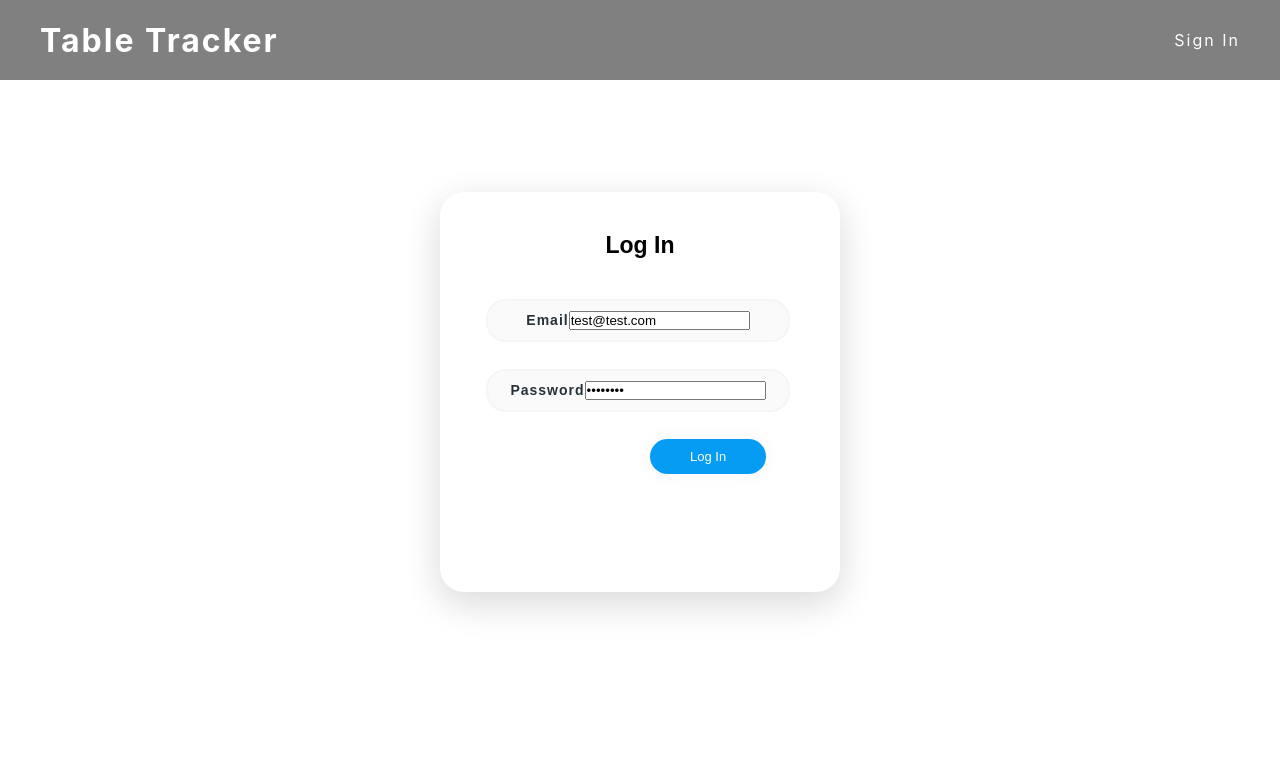
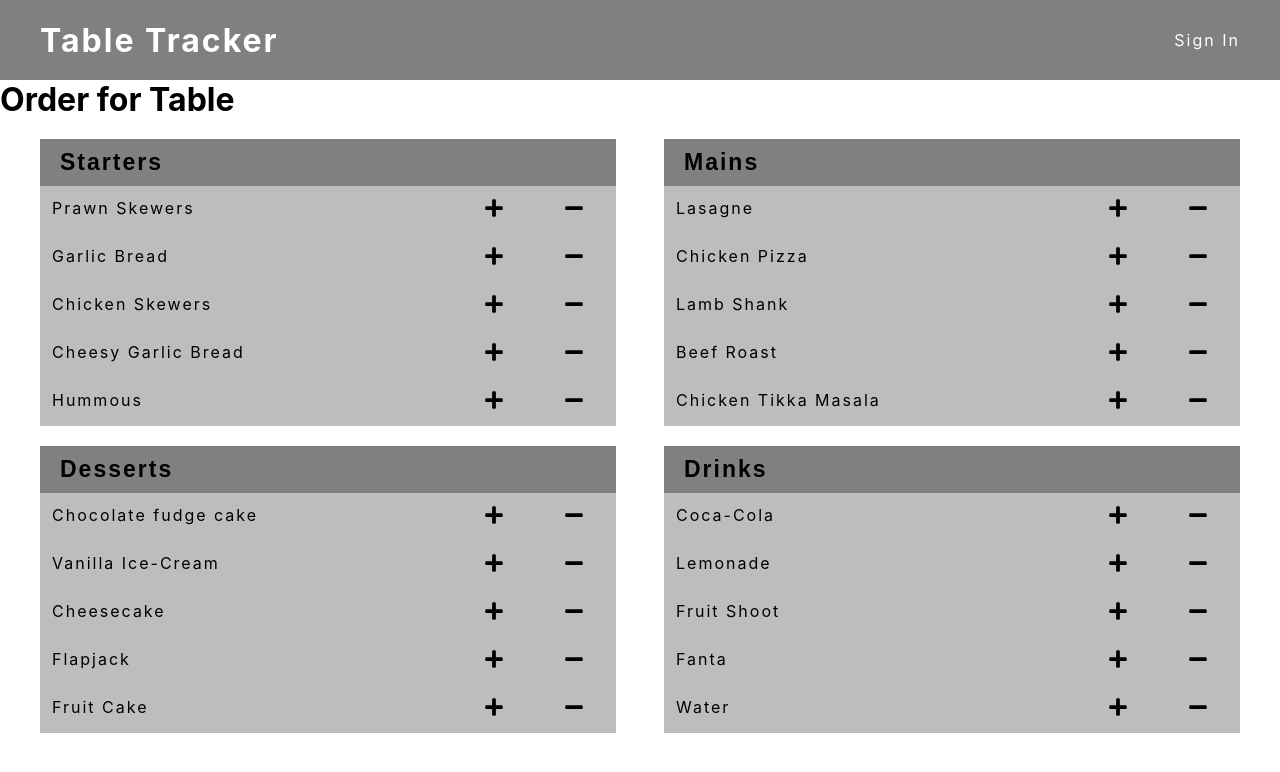
Before and after one commit to usuajiayako/Table-Tracker, a React (Create React App) app: page /menu in a window 1280 px wide. Before the commit this address led to /. Shown: the top 772 px of the page. Built offline with nearby package versions, Linux system fonts and the light colour scheme; no server answers.

Commit message:
added styling to the menu page to make it more user friendly

```diff
--- a/src/App.js
+++ b/src/App.js
@@ -18,8 +18,8 @@ const App = () => {
   const routes = (
     <Switch>
       <Route path="/" exact component={SigninPage} />
+      <Route path="/menu" component={MenuPage} />
       <Route path="/admin" exact component={AllUsersPage} />
-      <Route path="/admin/menu" component={MenuPage} />
       <Route path="/admin/new-user" component={NewUserPage} />
       <Route path="/admin/new-food" component={NewFoodPage} />
       <Route path="/waiter" component={WaiterPage} />
--- a/src/components/Header/Header.jsx
+++ b/src/components/Header/Header.jsx
@@ -4,7 +4,7 @@ import './Header.scss';
 import { AuthContext } from '../../context/AuthContext';
 
 const Header = () => {
-  const { currentUser, logout } = useContext(AuthContext);
+  const { currentUser } = useContext(AuthContext);
   return (
     <header>
       <h1>Table Tracker</h1>
@@ -14,15 +14,17 @@ const Header = () => {
             <NavItem link="/">Sign In</NavItem>
           ) : currentUser.email === 'test@test.com' ? (
             <>
+              <NavItem link="/menu">Menu</NavItem>
               <NavItem link="/admin">Staff</NavItem>
-              <NavItem link="/admin/menu">Menu</NavItem>
               <NavItem link="/admin/new-user">Add Staff</NavItem>
               <NavItem link="/admin/new-food">Add Food</NavItem>
-              <NavItem link="/">Sign Out</NavItem>
+              <NavItem link="/" signout={true}>
+                Sign Out
+              </NavItem>
             </>
           ) : (
             <>
-              <NavItem link="/admin/menu">Menu</NavItem>
+              <NavItem link="/menu">Menu</NavItem>
               <NavItem link="/" signout={true}>
                 Sign Out
               </NavItem>
--- a/src/components/MenuItems/MenuItem/MenuItem.jsx
+++ b/src/components/MenuItems/MenuItem/MenuItem.jsx
@@ -7,8 +7,12 @@ const MenuItem = ({ food }) => {
     <div className="item-container">
       <p>{food.name}</p>
       <div className="action-buttons">
-        <FaPlus />
-        <FaMinus />
+        <div>
+          <FaPlus size={20} />
+        </div>
+        <div>
+          <FaMinus size={20} />
+        </div>
       </div>
     </div>
   );
--- a/src/components/MenuItems/MenuItem/MenuItem.scss
+++ b/src/components/MenuItems/MenuItem/MenuItem.scss
@@ -3,9 +3,24 @@
   justify-content: space-between;
   padding: 12px;
 
+  &:hover {
+    background-color: rgb(181, 181, 181);
+  }
+
   .action-buttons {
     display: flex;
     justify-content: space-between;
-    width: 50px;
+
+    div {
+      cursor: pointer;
+      padding: 0 20px;
+      &:first-child {
+        margin-right: 20px;
+      }
+
+      &:hover {
+        color: white;
+      }
+    }
   }
 }
--- a/src/components/MenuItems/MenuItems.jsx
+++ b/src/components/MenuItems/MenuItems.jsx
@@ -1,42 +1,53 @@
-import React, { useContext } from 'react';
+import React, { useContext, useEffect, useState } from 'react';
+import { useHistory } from 'react-router-dom';
 
 import { MenuContext } from '../../context/MenuContext';
 import MenuItem from './MenuItem/MenuItem';
 import './MenuItems.scss';
 
-const MenuItems = () => {
+const MenuItems = (props) => {
+  const history = useHistory();
   const { starters, mains, desserts, drinks } = useContext(MenuContext);
+  const [tableName, setTableName] = useState('');
 
+  useEffect(() => {
+    setTableName(history.location.search.substring(1));
+  }, [history]);
   return (
     <>
-      <div className="course-container">
+      <h1>Order for Table {tableName}</h1>
+      <div className="courses-container">
+        <div className="course">
           <h3 className="title">Starters</h3>
           {starters &&
             starters.map((starter) => {
               return <MenuItem key={starter.food_id} food={starter} />;
             })}
         </div>
-      <div className="course-container">
+        <div className="course">
           <h3 className="title">Mains</h3>
           {mains &&
             mains.map((main) => {
               return <MenuItem key={main.food_id} food={main} />;
             })}
         </div>
-      <div className="course-container">
+      </div>
+      <div className="courses-container">
+        <div className="course">
           <h3 className="title">Desserts</h3>
           {desserts &&
             desserts.map((dessert) => {
               return <MenuItem key={dessert.food_id} food={dessert} />;
             })}
         </div>
-      <div className="course-container">
+        <div className="course">
           <h3 className="title">Drinks</h3>
           {drinks &&
             drinks.map((drink) => {
               return <MenuItem key={drink.food_id} food={drink} />;
             })}
         </div>
+      </div>
     </>
   );
 };
--- a/src/components/MenuItems/MenuItems.scss
+++ b/src/components/MenuItems/MenuItems.scss
@@ -1,7 +1,14 @@
-.course-container {
+.courses-container {
+  display: flex;
+  flex-direction: row;
+  justify-content: space-between;
   margin: 20px 40px;
-  background-color: rgb(191, 188, 188);
   letter-spacing: 2px;
+
+  .course {
+    min-width: 48%;
+    background-color: rgb(191, 188, 188);
+  }
 
   .title {
     margin: 0;
--- a/src/components/Popup/Popup.jsx
+++ b/src/components/Popup/Popup.jsx
@@ -1,15 +1,19 @@
-import React from "react";
-import "./popup.scss";
+import React from 'react';
+import { useHistory } from 'react-router-dom';
+import './popup.scss';
 
-function Popup({ table, closePopup, menu, order, addToOrder, submitOrder }) {
+function Popup({ tableName, closePopup }) {
+  const history = useHistory();
   return (
     <div className="popup">
       <div className="popup_inner">
-        <h1>{table}</h1>
+        <h1>{tableName}</h1>
         <button onClick={closePopup}>Close Popup</button>
         <div>
           <button>Activate table</button>
-          <button>Place order</button>
+          <button onClick={() => history.push(`/menu?${tableName}`)}>
+            Place order
+          </button>
         </div>
       </div>
     </div>
--- a/src/containers/SigninPage/SigninPage.jsx
+++ b/src/containers/SigninPage/SigninPage.jsx
@@ -1,8 +1,7 @@
-import React from "react";
-import { useRef, useState } from "react";
-import "./SigninPage.scss";
-import { useAuth } from "../../context/AuthContext";
-import { useHistory } from "react-router-dom";
+import React, { useRef, useState } from 'react';
+import './SigninPage.scss';
+import { useAuth } from '../../context/AuthContext';
+import { useHistory } from 'react-router-dom';
 
 import './SigninPage.scss';
 
@@ -10,7 +9,7 @@ function SigninPage() {
   const emailRef = useRef();
   const passwordRef = useRef();
   const { login } = useAuth();
-  const [error, setError] = useState("");
+  const [error, setError] = useState('');
   const [loading, setLoading] = useState(false);
   const history = useHistory();
 
@@ -18,12 +17,12 @@ function SigninPage() {
     event.preventDefault();
 
     try {
-      setError("");
+      setError('');
       setLoading(true);
       await login(emailRef.current.value, passwordRef.current.value);
-      history.push("/admin");
+      history.push('/waiter');
     } catch {
-      setError("Failed to sign in");
+      setError('Failed to sign in');
     }
 
     setLoading(false);
--- a/src/containers/WaiterPage/WaiterPage.jsx
+++ b/src/containers/WaiterPage/WaiterPage.jsx
@@ -1,35 +1,24 @@
-import "./WaiterPage.scss";
-import React from "react";
-import { useState } from "react";
+import React, { useState } from 'react';
+import './WaiterPage.scss';
 
-import Popup from "../../components/Popup/Popup";
+import Popup from '../../components/Popup/Popup';
 
 const WaiterPage = () => {
+  const [showPopup, setShowPopup] = useState(false);
+  const [activeTable, setActiveTable] = useState('');
   const [tables] = useState([
-    { name: "table1" },
-    { name: "table2" },
-    { name: "table3" },
+    { name: 'table1' },
+    { name: 'table2' },
+    { name: 'table3' },
   ]);
-  const [showPopup, setShowPopup] = useState(false);
-  const [menu] = useState([
-    { name: "pasta" },
-    { name: "salad" },
-    { name: "tacos" },
-  ]);
-  const [order, setOrder] = useState([]);
 
-  function togglePopup() {
+  function togglePopup(tableName) {
+    if (tableName) {
+      setActiveTable(tableName);
+    }
     setShowPopup(!showPopup);
   }
 
-  function addToOrder(item) {
-    setOrder([item, ...order]);
-  }
-
-  function submitOrder(table, order) {
-    console.log(table, order);
-    setOrder([]);
-  }
   return (
     <div className="waiter_view">
       <h2>Waiter View</h2>
@@ -37,23 +26,18 @@ const WaiterPage = () => {
         {tables.map((table) => {
           return (
             <li key={table.name}>
-              <div class="table-icon" id={table.name} onClick={togglePopup}>
+              <div
+                className="table-icon"
+                id={table.name}
+                onClick={() => togglePopup(table.name)}
+              >
                 {table.name}
               </div>
-              {showPopup ? (
-                <Popup
-                  table={table.name}
-                  menu={menu}
-                  order={order}
-                  closePopup={togglePopup.bind(this)}
-                  addToOrder={addToOrder.bind(this)}
-                  submitOrder={submitOrder.bind(this)}
-                />
-              ) : null}
             </li>
           );
         })}
       </ul>
+      {showPopup && <Popup tableName={activeTable} closePopup={togglePopup} />}
     </div>
   );
 };
```
Lines whose indentation alone changed are shown as unchanged.
